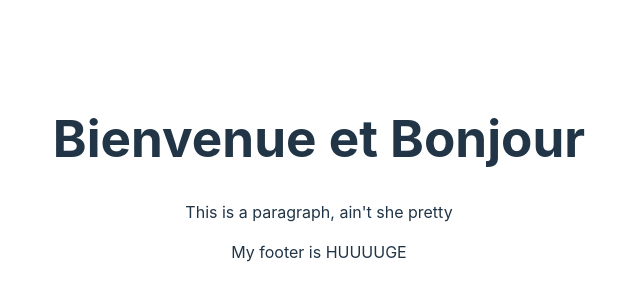
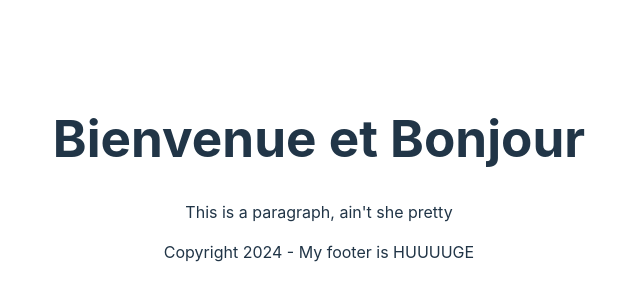
Before and after one commit to Fhilter/REACT-week-3, a React (Vite) app: page / in a window 1280 px wide. Shown: the part 222-522 px from the top of the page, without its empty margins (321-961 px from the left). Built offline with nearby package versions, Linux system fonts and the light colour scheme.

Commit message:
#1 added footer text

```diff
--- a/src/Components/Containers/Footer/Footer.jsx
+++ b/src/Components/Containers/Footer/Footer.jsx
@@ -1,7 +1,7 @@
 export function Footer() {
     return(
         <div>
-            <p>My footer is HUUUUGE</p>
+            <p>Copyright 2024 - My footer is HUUUUGE</p>
         </div>
     )
 }
```
Also changed, not shown: src/App.jsx (line endings or trailing spaces).
